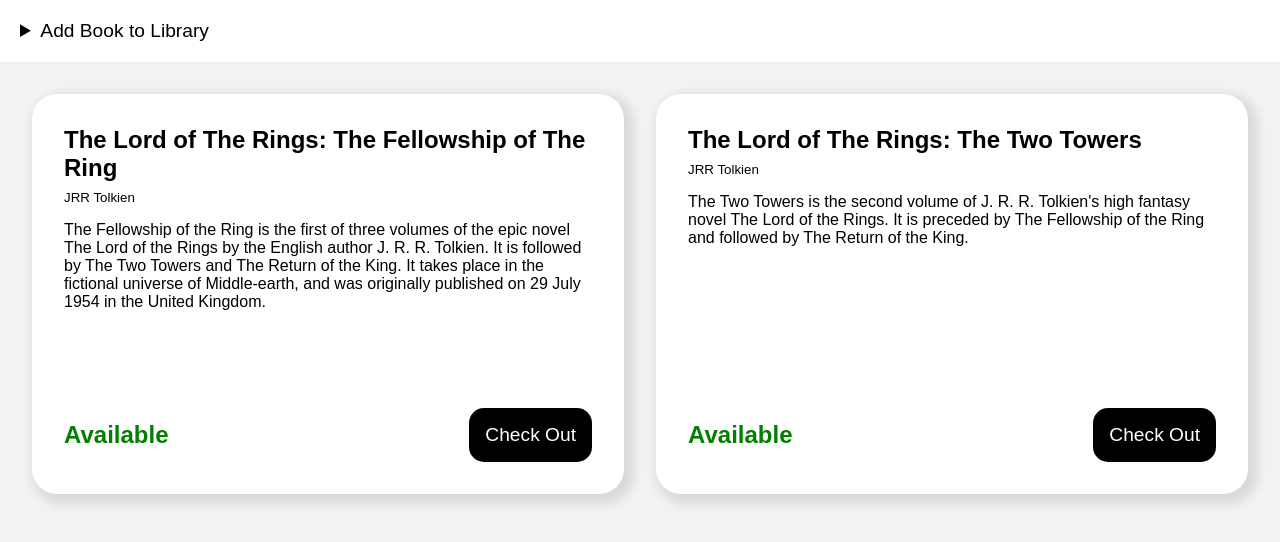
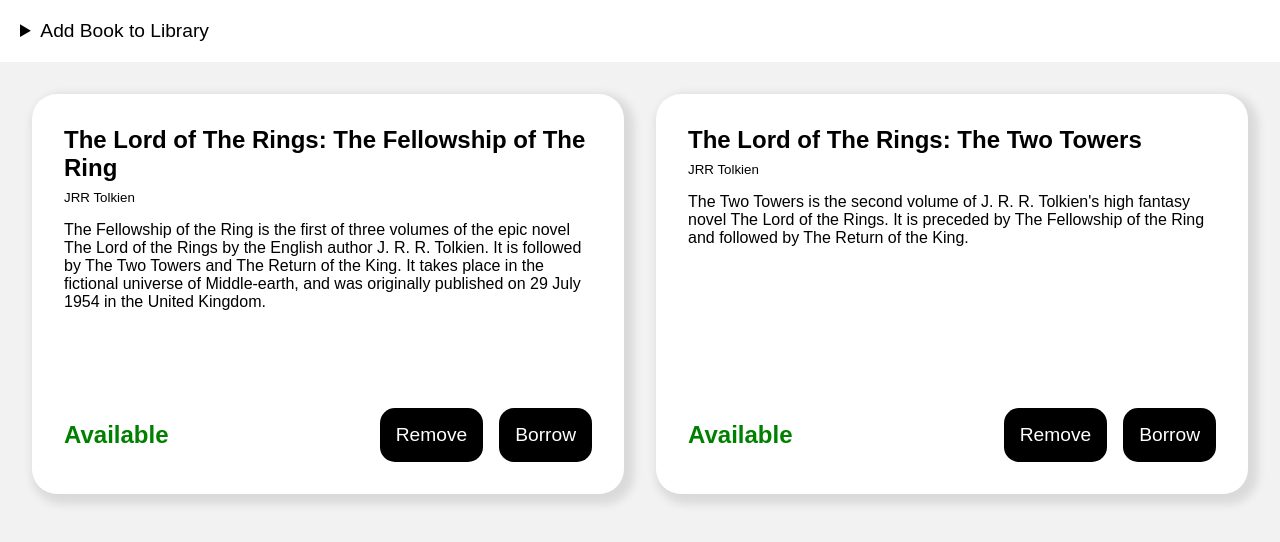
Before and after one commit to rubicon2/odin-library, a plain HTML site: page index.html in a window 1280 px wide. Drawn offline with Linux system fonts and the light colour scheme.

Commit message:
Add book remove button, clean up book display tile generation code

```diff
--- a/script.js
+++ b/script.js
@@ -20,49 +20,73 @@ function AddBookToLibraryByForm() {
 function AddBookToLibrary(title, author, blurb, isAvailable) {
     let newBook = new Book(title, author, blurb, isAvailable);
     myLibrary.push(newBook);
+    newBook.displayTile = createBookTile(newBook);
+    BOOK_DISPLAY_AREA.appendChild(newBook.displayTile);
+}
 
+function createBookTile(book) {
     let newBookTile = document.createElement("div");
     newBookTile.classList.add("book-tile");
+
     let newBookHeading = document.createElement("h2");
-    newBookHeading.innerText = newBook.title;
+    newBookHeading.innerText = book.title;
     newBookTile.appendChild(newBookHeading);
+
     let newBookAuthor = document.createElement("small");
-    newBookAuthor.innerText = newBook.author;
+    newBookAuthor.innerText = book.author;
     newBookTile.appendChild(newBookAuthor);
+
     let newBookBlurb = document.createElement("p");
-    newBookBlurb.innerText = newBook.blurb;
+    newBookBlurb.innerText = book.blurb;
     newBookTile.appendChild(newBookBlurb);
 
-    let newBookStatusAction = document.createElement("div");
-    newBookStatusAction.classList.add("book-status-actions");
+    let statusBar = createBookStatusBar(book);
+    newBookTile.appendChild(statusBar);
+
+    return newBookTile;
+}
+
+function createBookStatusBar(book) {
+    let statusBar = document.createElement("div");
+    statusBar.classList.add("book-status-actions");
+
     let newBookStatus = document.createElement("h2");
-    newBookStatusAction.appendChild(newBookStatus);
+    newBookStatus.classList.add("book-status");
+    statusBar.appendChild(newBookStatus);
+    book.statusDisplay = newBookStatus;
 
-    let newBookBorrow = document.createElement("button");
-    newBookBorrow.type = "button";
-    newBookBorrow.innerText = "Check Out";
-    newBookStatusAction.appendChild(newBookBorrow);
+    book.deleteButton = createBookActionButton("Remove");
+    statusBar.appendChild(book.deleteButton);
 
-    newBook.statusDisplay = newBookStatus;
-    newBook.borrowButton = newBookBorrow;
+    book.deleteButton.addEventListener("click", function() {
+        book.displayTile.remove();
+    })
 
-    newBookBorrow.addEventListener("click", function() {
-        setBookAvailable(newBook, false)
+    book.borrowButton = createBookActionButton("Borrow");
+    statusBar.appendChild(book.borrowButton);
+
+    book.borrowButton.addEventListener("click", function() {
+        setBookAvailable(book, false)
     });
 
-    if (newBook.isAvailable) {
+    if (book.isAvailable) {
         newBookStatus.innerText = "Available";
         newBookStatus.classList.add("book-available");
-        newBookBorrow.disabled = false;
+        book.borrowButton.disabled = false;
     } else {
         newBookStatus.innerText = "Unavailable";
         newBookStatus.classList.add("book-unavailable");
-        newBookBorrow.disabled = true;
+        book.borrowButton.disabled = true;
     }
 
-    newBookTile.appendChild(newBookStatusAction);
+    return statusBar;
+}
 
-    BOOK_DISPLAY_AREA.appendChild(newBookTile);
+function createBookActionButton(text) {
+    let newButton = document.createElement("button");
+    newButton.type = "button";
+    newButton.innerText = text;
+    return newButton;
 }
 
 function setBookAvailable(book, isAvailable) {
--- a/style.css
+++ b/style.css
@@ -109,12 +109,12 @@ details > form {
     margin-top: auto;
 
     display: flex;
-    justify-content: space-between;
     align-items: center;
+    gap: 1rem;
 }
 
 .book-status {
-
+    margin-right: auto;
 }
 
 .book-available {
```
